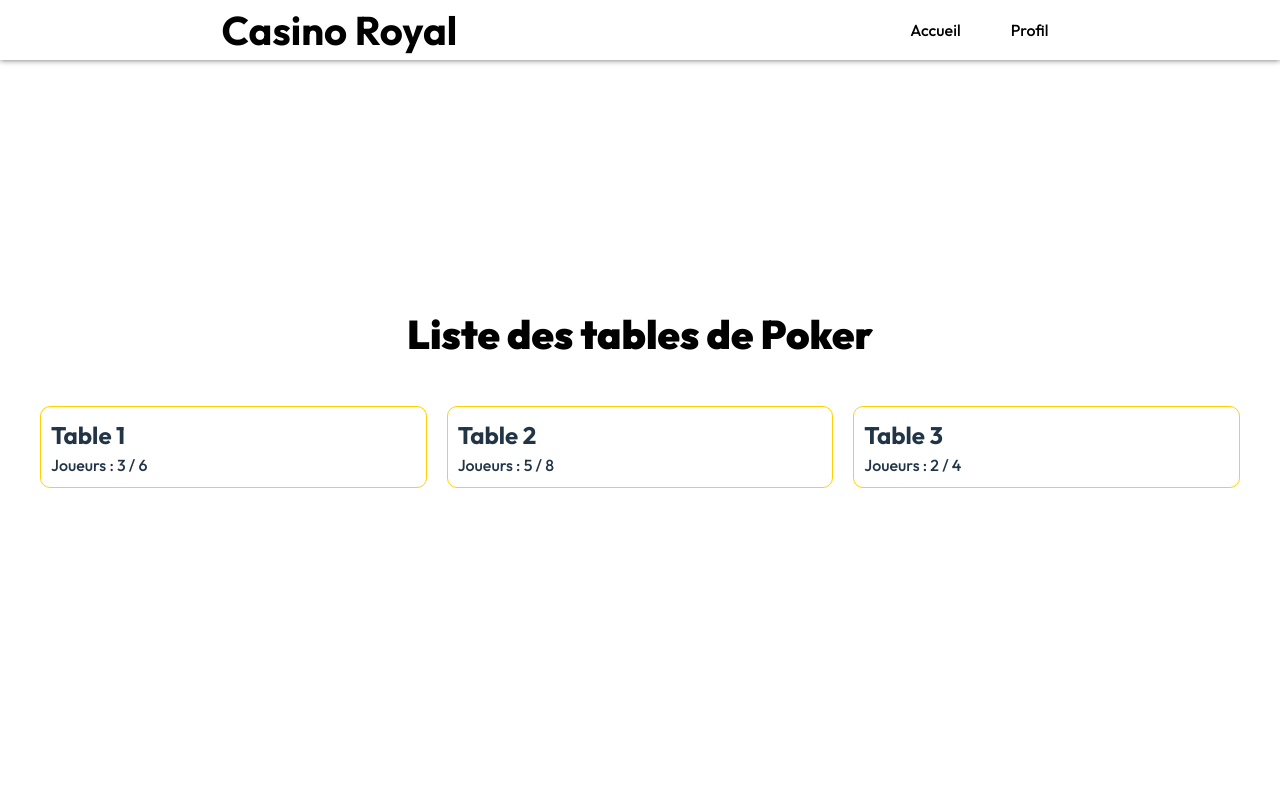
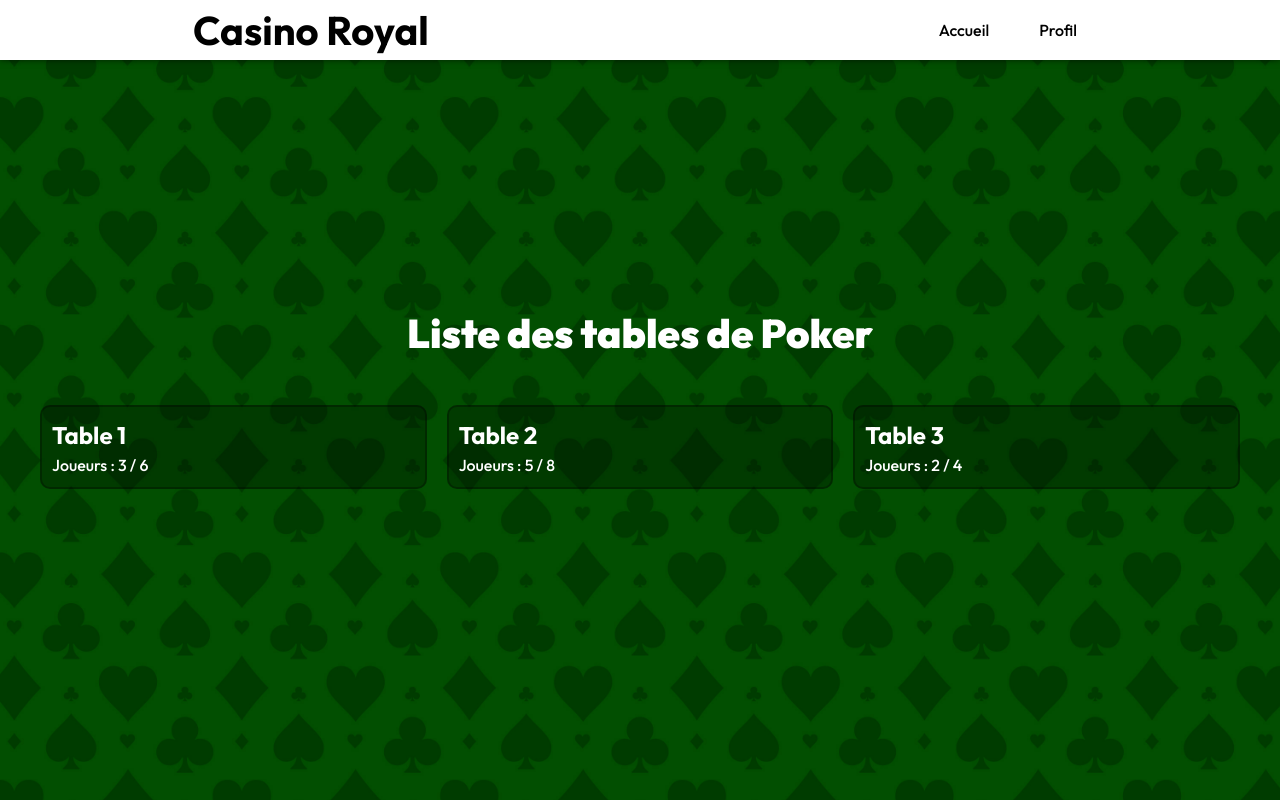
Before and after one commit to Beehnood/front-poker, a React (Vite) app in the folder front-poker-api/: page /game in a window 1280 px wide. Built offline with nearby package versions, Linux system fonts and the light colour scheme; a web font is replaced by a local one.

Commit message:
Modif du CSS

```diff
--- a/front-poker-api/src/menu.css
+++ b/front-poker-api/src/menu.css
@@ -14,12 +14,13 @@
     z-index: 21;
     top: 0;
     display: flex;
-    justify-content: space-around;
+    justify-content: center;
     align-items: center;
     width: 100%;
     height: 60px;
     background-color: #fff;
     box-shadow: 0 0px 6px rgba(0, 0, 0, 0.6);
+    gap: 760px;
 }
 .menu-bureau-header a{
     color: #000;
@@ -40,6 +41,19 @@
     font-size: 40px;
 }
 
+@media screen and (max-width: 1300px){
+    .menu-bureau-header{
+        gap: 500px;
+    }
+}
+
+@media screen and (max-width: 1024px){
+    .menu-bureau-header{
+        gap: 270px;
+    }
+}
+
+
 @media screen and (max-width: 768px) {
     .menu-bureau-header{
         display: none;
@@ -51,14 +65,13 @@
         display: flex;
         justify-content: space-around;
         align-items: center;
-        width: 450px; /* Largeur fixe */
-        max-width: 100%; /* Pour éviter de dépasser l'écran */
+        width: 100%;
         height: 60px;
         background: linear-gradient(to right, #FFD100, #FFEE32);
-        margin: 0 auto; /* Centre horizontalement */
-        left: 50%; /* Positionne au centre */
-        transform: translateX(-50%); /* Ajuste pour centrer */
-        border-radius: 30px;
+        margin: 0 auto;
+        left: 50%;
+        transform: translateX(-50%);
+        border-radius: 0;
     }
     .menu-mobile ul{
         display: flex;
--- a/front-poker-api/src/styles.css
+++ b/front-poker-api/src/styles.css
@@ -107,31 +107,35 @@ html, body {
     display: grid;
     grid-template-columns: repeat(3, 1fr);
     gap: 20px;
-}
-.container.table .content ul{
     list-style: none;
 }
-.container.table .content ul .table-item{
-    border: 1px solid var(--ter);
+.container.table.choix .content .table-partie button{
+    margin: 20px auto 0;
+}
+.container.table .content ul .table-item, .container.table.choix .content>div>div button, .container.table .content .table-partie button{
+    border: 2px solid rgba(0, 0, 0, 0.3);
     border-radius: 10px;
     padding: 10px;
     margin: 0 0 10px 0;
-    transition: all 0.3s ease;
+    transition: all .4s cubic-bezier(0.1, 0.7, 1, 0.1);
+    background: none;
+    background: rgba(0, 0, 0, 0.25);
 }
-.container.table .content ul .table-item:hover{
-    background: var(--ter);
+.container.table .content ul .table-item:hover, .container.table.choix .content>div>div button:hover, .container.table.choix .content .table-partie button:hover{
+    border: 2px solid rgba(0, 0, 0, 0.5);
+    background: var(--sec);
 }
 
-.container .header{
+.header-container .header{
     position: static;
     display: flex;
     justify-content: start;
     align-items: center;
     height: 100vh;
-    background: url(/src/assets/images/poker.jpg);
+    background: url(/../src/assets/images/poker.jpg) no-repeat center / cover;
     font-variant-caps: petite-caps;
 }
-.container .header::after{
+.header-container .header::after{
     content: '';
     position: absolute;
     z-index: 1;
@@ -143,7 +147,7 @@ html, body {
     opacity: 0.65;
     transition: all 0.8s cubic-bezier(0.1, 0.7, 1, 0.1);
 }
-.container .header h1{
+.header-container .header h1{
     position: absolute;
     z-index: 21;
     font-size: 80px;
@@ -214,6 +218,18 @@ html, body {
     background: var(--sec);
 } */
 
+.container .content .informations h2{
+    font-size: 35px;
+    border-left: 6px solid var(--main);
+    padding: 0 0 0 10px;
+    background: linear-gradient(to left, transparent 50%, var(--main) 50%) right;
+    background-size: 200%;
+    transition: .8s cubic-bezier(0.1, .7, 1, 0.1);
+}
+.container .content .informations h2:hover{
+    color: #fff;
+    background-position: left;
+}
 .container .content .infos{
     display: flex;
     flex-flow: column nowrap;
@@ -232,19 +248,57 @@ html, body {
     aspect-ratio: 10/1;
 }
 
+.container .content .rules .button{
+    display: block;
+    width: 100%;
+    max-width: max-content;
+    background: rgba(0, 0, 0, 0.25);
+    border: 2px solid rgba(0, 0, 0, 0.3);
+    color: rgba(0, 0, 0, 0.5);
+    text-decoration: none;
+    padding: 10px;
+}
+.container .content .rules .button:hover{
+    background: rgba(0, 0, 0, 0.45);
+    border: 2px solid rgba(0, 0, 0, 0.5);
+    color: rgba(0, 0, 0, 0.8);
+}
+
 /* .container.table.choix .content .table-partie{
 } */
+.container.table::before{
+    content: '';
+    display: block;
+    width: 100%;
+    height: 100%;
+    position: absolute;
+    z-index: -1;
+    inset: 0;
+    background: url(/../src/assets/images/fond.jpg) no-repeat center / cover;
+    aspect-ratio: 1;
+    opacity: 1;
+}
+.container.table *{
+    color: #fff;
+}
 .container.table.choix .content{
     position: relative;
-    inset: 60px 0 0 0;
     background: url(/../src/assets/images/table.jpg) no-repeat center / cover;
     gap: 10px;
     height: 100%;
+    width: 100%;
+    max-width: none;
+    justify-content: center;
+}
+.container.table.choix .content *{
+    color: #fff;
 }
 .container.table.choix .content>div p{
     text-align: center;
     font-size: 20px;
     padding: 0 0 30px 0;
+    color: #fff;
+    font-weight: 700;
 }
 .container.table.choix .content>div>div{
     display: flex;
@@ -253,18 +307,21 @@ html, body {
     align-items: center;
     gap: 20px;
 }
-.container.table.choix .content>div>div button{
+/* .container.table.choix .content>div>div button{
     background: var(--qar);
     transition: .2s all ease;
 }
 .container.table.choix .content>div>div button:hover{
     background: var(--ter);
-}
+} */
 .container.table.choix .content>div .table-info{
     display: flex;
     flex-flow: column nowrap;
     gap: 20px;
     list-style: none;
+}
+.container.table.choix .content .table-partie h2{
+    text-align: center;
 }
 .container.table.choix .content>div .table-info ul{
     display: grid;
@@ -274,7 +331,14 @@ html, body {
 }
 
 .profile-container{
-    padding: 30px 20px;
+    position: absolute;
+    inset: 60px 0 0 0;
+    display: grid;
+    justify-content: center;
+    align-items: center;
+    gap: 0px;
+    padding: 0px 20px;
+    height: calc(100vh - 60px);
 }
 .profile-container h1{
     text-align: center;
@@ -285,7 +349,12 @@ html, body {
 .profile-container .profile-section h3{
     padding: 5px 0 0;
 }
-.profile-container .profile-section.stats>div{
+.profile-container .profile-section>div{
+    display: grid;
+    grid-template-columns: repeat(3, 1fr);
+    gap: 20px;
+}
+.profile-container .profile-section.stats>div>div>div{
     display: flex;
     justify-content: space-between;
     gap: 10px;
@@ -411,6 +480,9 @@ html, body {
         text-align: center;
     }
 
+    .container.table.choix .content{
+        inset: 0;
+    }
     .container.table .content ul{
         display: grid;
         grid-template-columns: repeat(2, 1fr);
@@ -418,6 +490,10 @@ html, body {
     }
     .container.table .content ul li:last-child{
         grid-column: 1 / -1;
+    }
+
+    .profile-container .profile-section>div{
+        grid-template-columns: repeat(1, 1fr);
     }
 
     .tuto{
@@ -464,7 +540,7 @@ html, body {
 
 }
 @media (prefers-color-scheme: light) {
-    .container .content h1 {
+    /* .container .content h1 {
         color: #000;
-    }
+    } */
 }
```
